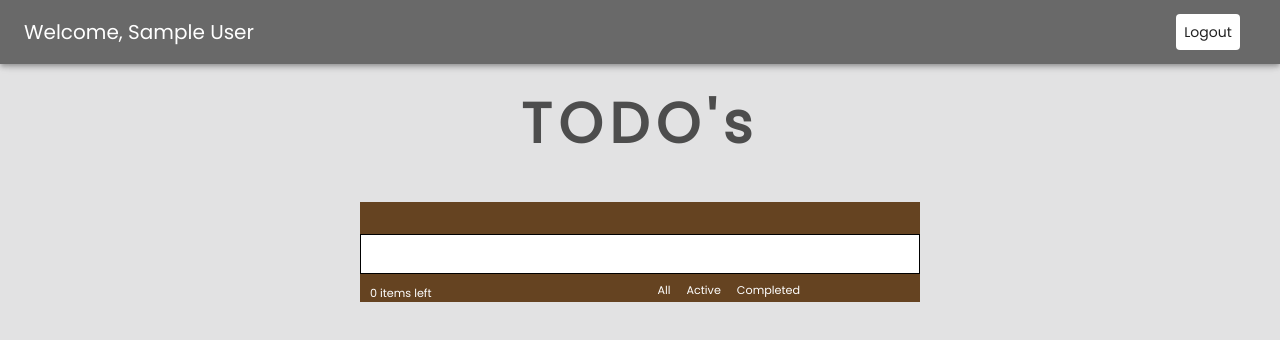
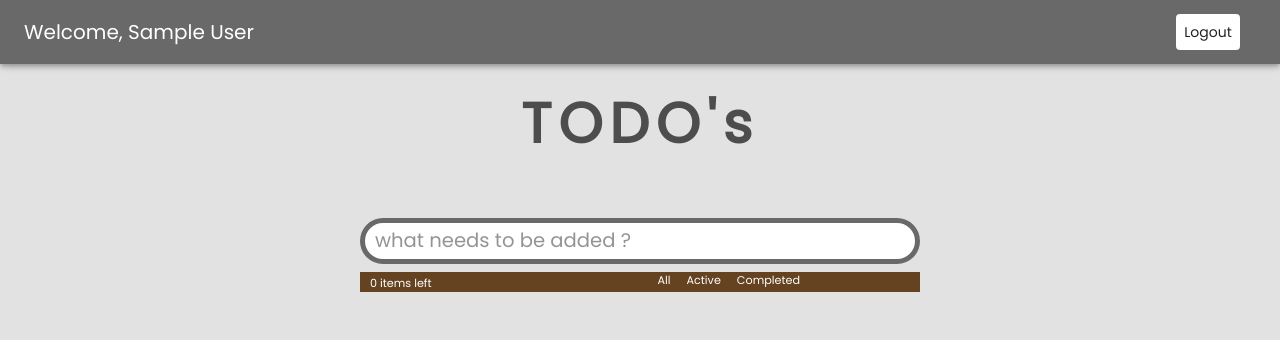
Before and after one commit to sajidsajju/todo-ui, a React (Create React App) app: page / in a window 1280 px wide. Shown: the top 340 px of the page. Built offline with nearby package versions, Linux system fonts and the light colour scheme; no server answers; the database is empty; sample sign-in values are in the browser's storage.

Commit message:
feat(todoForm): add date field in todo

```diff
--- a/src/components/TodoForm/index.js
+++ b/src/components/TodoForm/index.js
@@ -1,15 +1,13 @@
 import React, { useState } from "react";
 import { makeStyles, TextField } from "@material-ui/core";
 import firebase from "../../util/firebase";
-
-const todoRef = firebase.database().ref("Todo");
+import { addTodo } from "../Api";
 
 const useStyles = makeStyles({
   form: {
     textAlign: "center",
     width: "40em",
     margin: "auto",
-    background: "#654321",
   },
   textField: {
     "&&&:before": {
@@ -19,29 +17,35 @@ const useStyles = makeStyles({
       borderBottom: "none",
     },
     color: "#000000",
-    fontSize: "1.5em",
+    borderRadius: "25px",
+    border: "5px solid #696969",
+    fontSize: "1.4em",
     paddingLeft: "10px",
-    border: "1px solid black",
     background: "#FFFFFF",
+    overflow: "hidden",
   },
 });
 
-function TodoForm() {
+function TodoForm(props) {
   const classes = useStyles();
+  const { user } = props;
   const [text, setText] = useState("");
 
   const handleChange = event => {
-    const value = event.target.value;
-    setText(value);
+    if (event.target.value.length < 30) {
+      const value = event.target.value;
+      setText(value);
+    }
   };
 
   const onSubmit = event => {
     event.preventDefault();
     const todo = {
+      date: firebase.firestore.FieldValue.serverTimestamp(),
       text: text,
       completed: false,
     };
-    todoRef.push(todo);
+    addTodo(user.uid, todo);
     setText("");
   };
 
@@ -52,7 +56,6 @@ function TodoForm() {
         margin="normal"
         placeholder="what needs to be added ? "
         fullWidth
-        label=" "
         value={text}
         onChange={handleChange}
         autoComplete="off"
```
Also changed, not shown: 2 other files (tests, documents, lock files or other folders).
